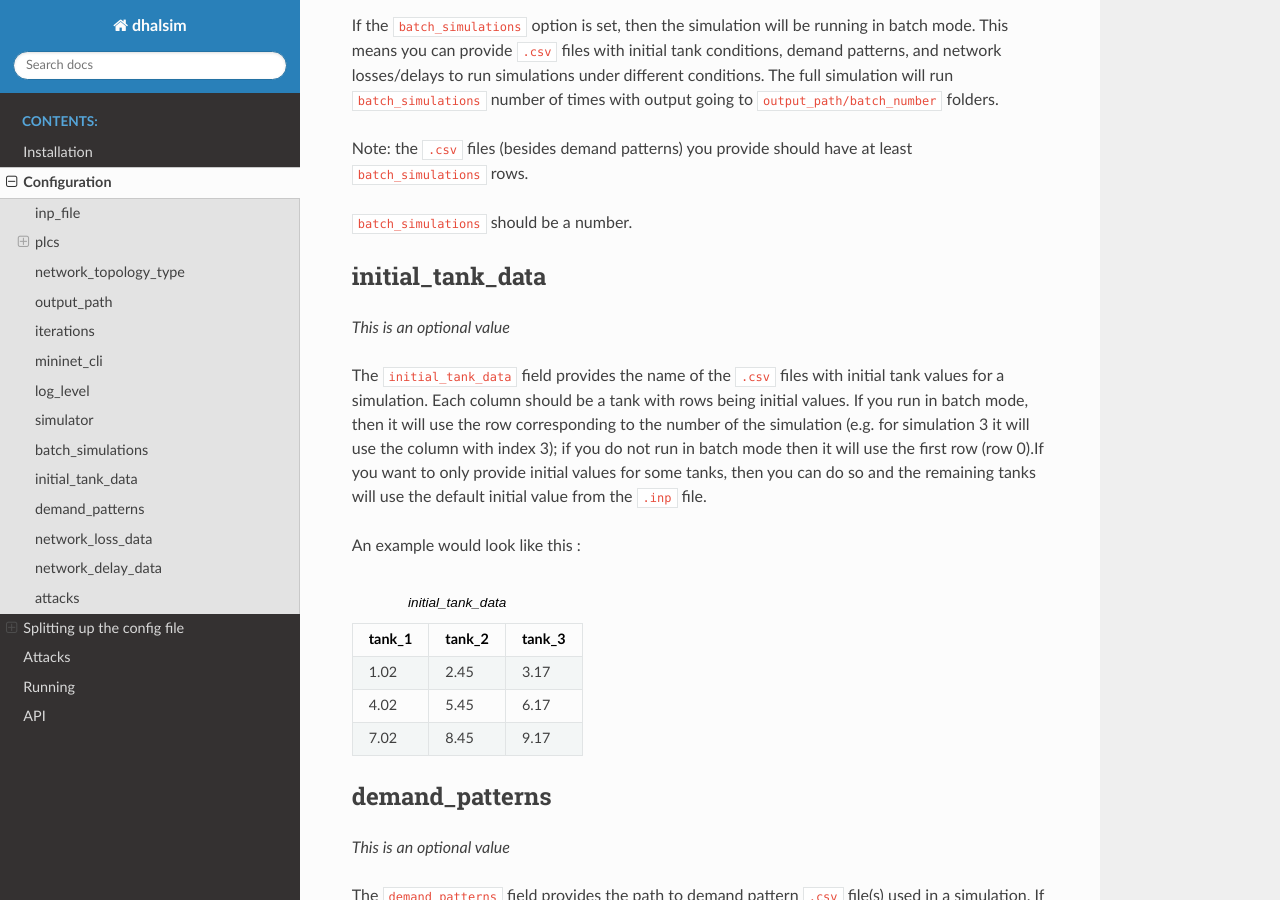
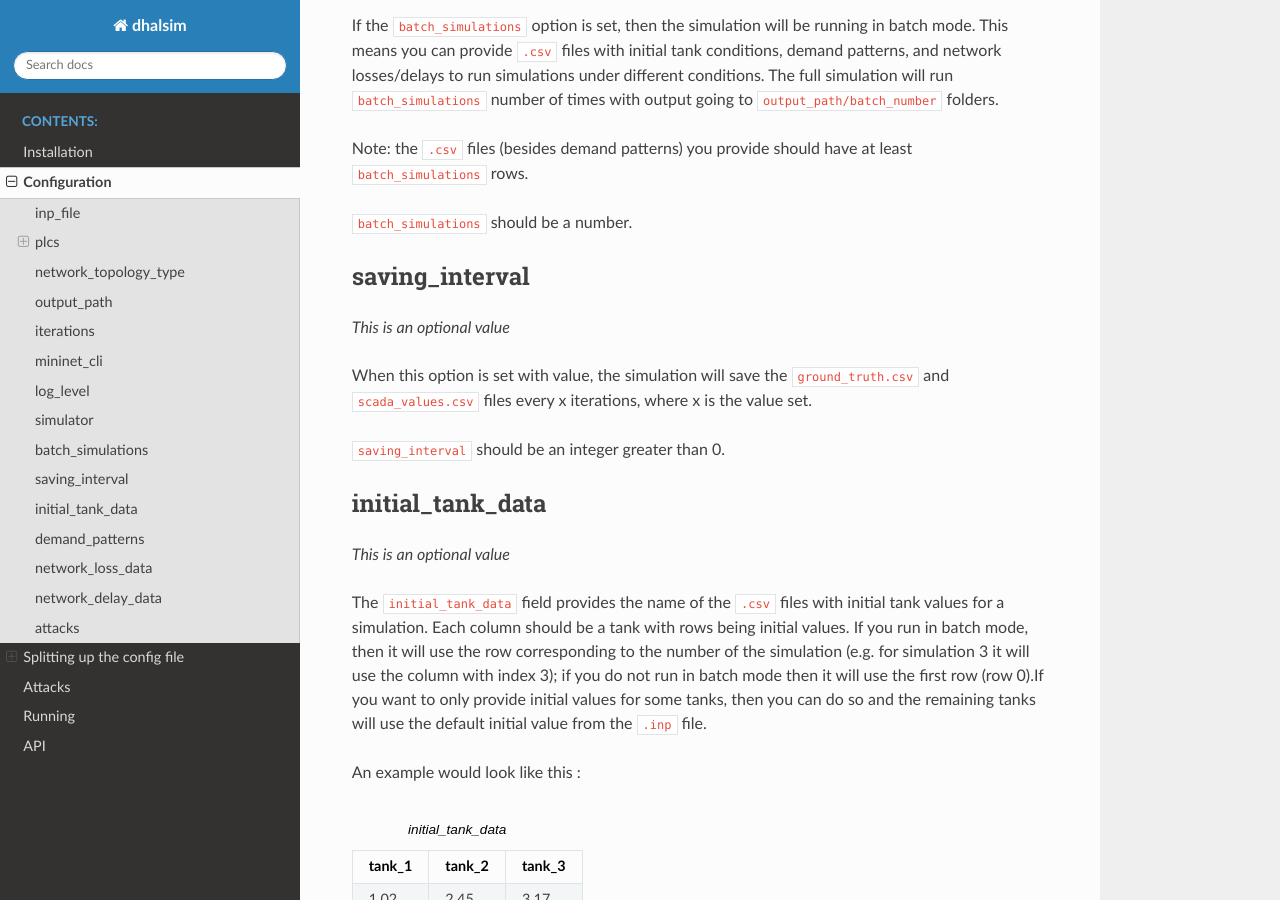
Before and after one commit to Critical-Infrastructure-Systems-Lab/DHALSIM, a Sphinx documentation site: the page built from doc/configuration.rst, in a window 1280 px wide and 900 px high, scrolled down 6337 px. Built offline with Sphinx 7.4.7 and the Read the Docs theme 2.0.0, drawn with Linux system fonts in a browser that asks for light colours.

Commit message:
Add documentation about saving_interval option

```diff
--- a/doc/configuration.rst
+++ b/doc/configuration.rst
@@ -211,6 +211,15 @@ Note: the :code:`.csv` files (besides demand patterns) you provide should have a
 
 :code:`batch_simulations` should be a number.
 
+saving_interval
+------------------------
+*This is an optional value*
+
+When this option is set with value, the simulation will save the :code:`ground_truth.csv` and :code:`scada_values.csv` files
+every x iterations, where x is the value set.
+
+:code:`saving_interval` should be an integer greater than 0.
+
 initial_tank_data
 ------------------------
 *This is an optional value*
```
